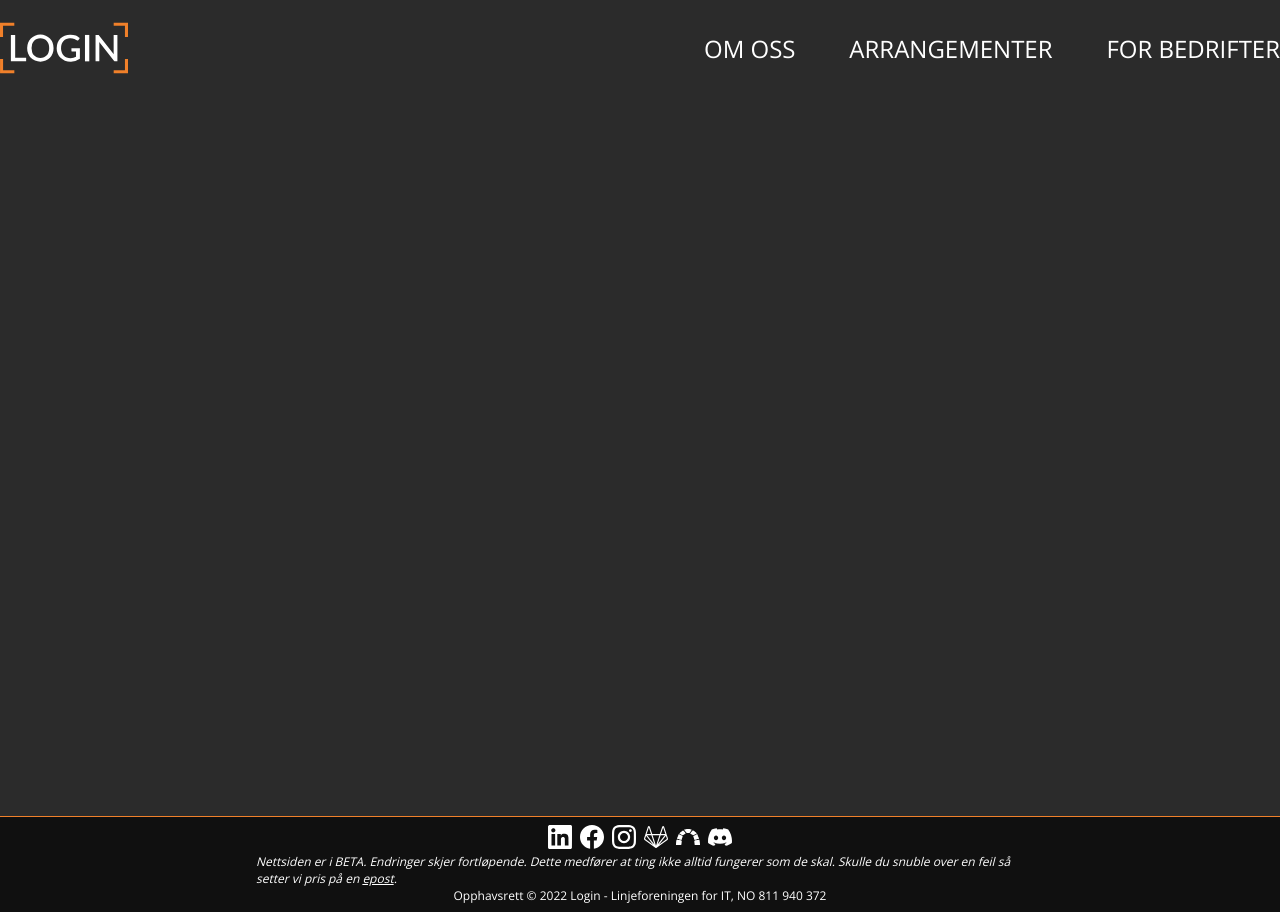
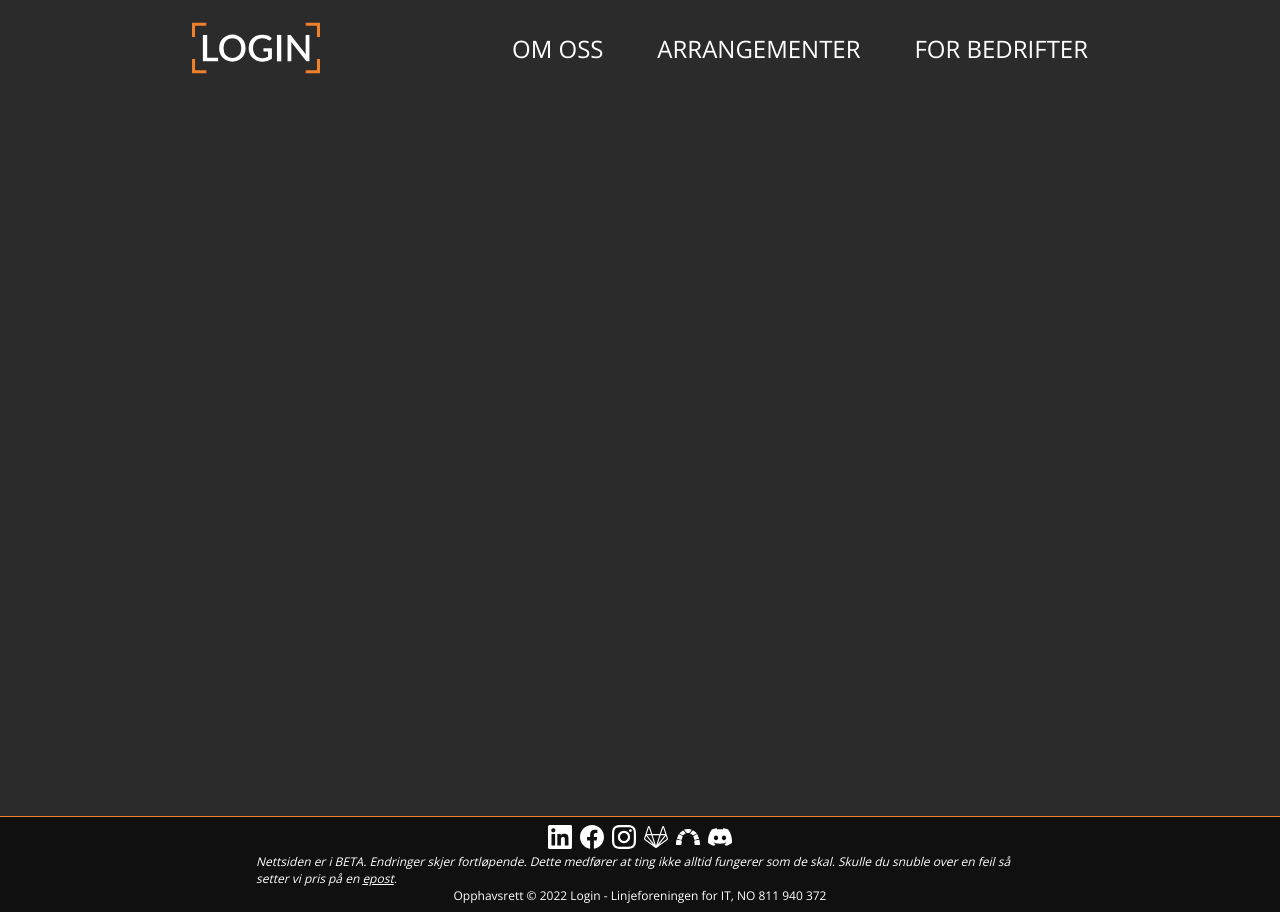
Before and after one commit to Login-Linjeforening-for-IT/beehive, a React (Create React App) app in the folder frontend/: page / in a window 1280 px wide. Built offline with nearby package versions, Linux system fonts and the light colour scheme.

Commit message:
Fixed the withd of the navbar

```diff
--- a/frontend/src/App.css
+++ b/frontend/src/App.css
@@ -12,6 +12,10 @@
   .App {
     background-color: #2b2b2b;
     min-height: 100vh;
+  }
+
+  main {
+    height: 90vh;
   }
 }
 
@@ -29,8 +33,4 @@
     background-color: #2b2b2b;
     min-height: 100vh;
   }
-
-  Main {
-    height: 90vh;
-  }
 }
--- a/frontend/src/components/topbar/TopBar.css
+++ b/frontend/src/components/topbar/TopBar.css
@@ -8,6 +8,8 @@
     height: 3em;
     padding-top: 0.5em;
     padding-bottom: 0.5em;
+    padding-left: 15%;
+    padding-right: 15%;
 
   }
 
```
